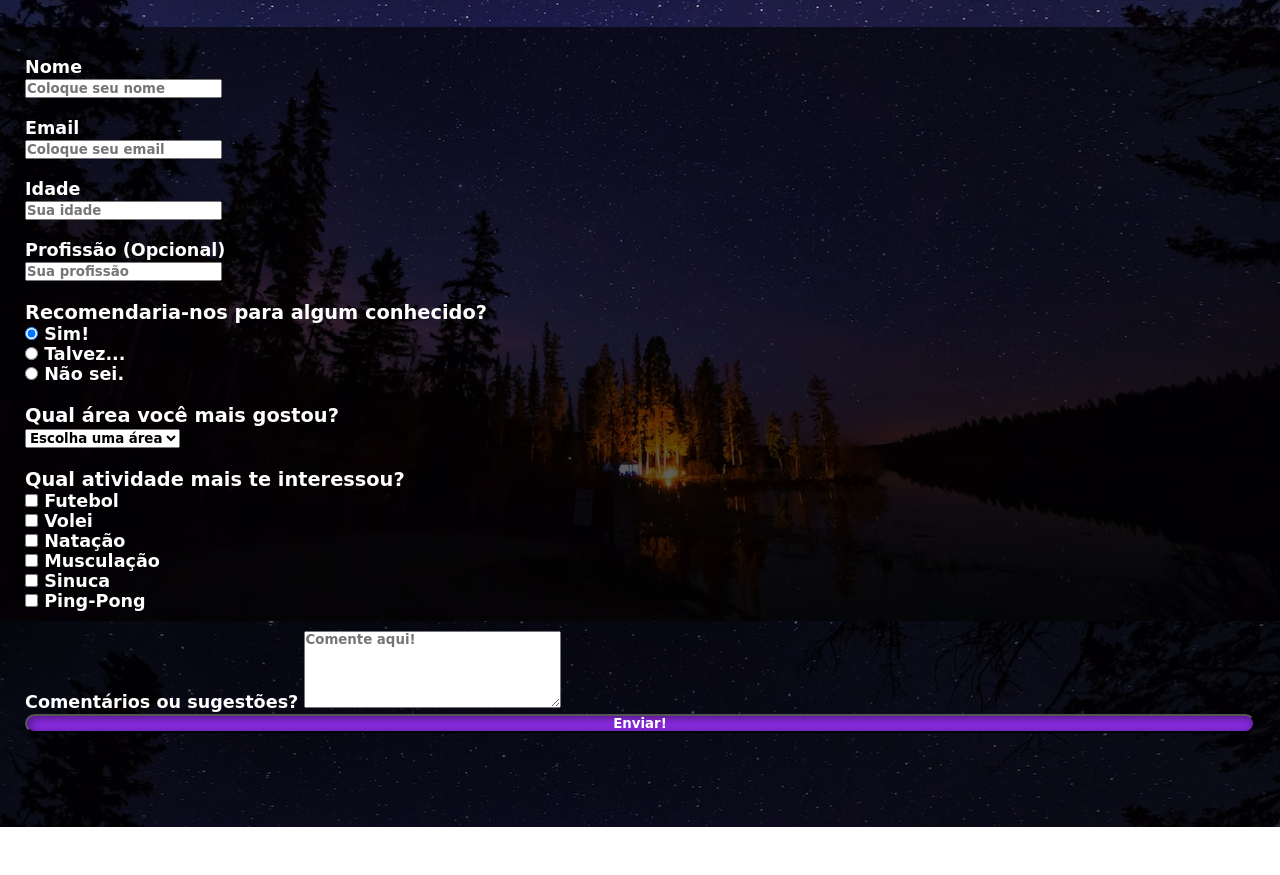
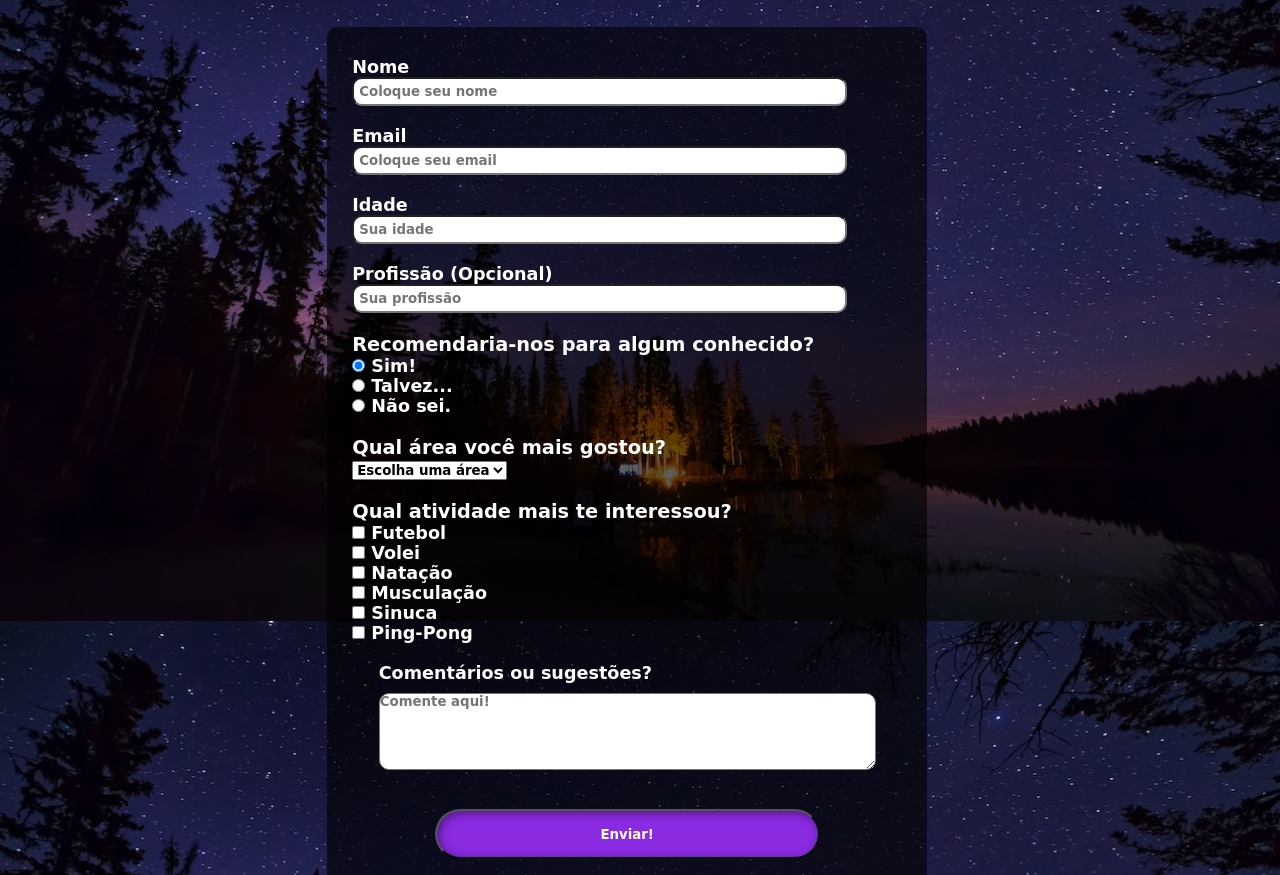
Before and after one commit to JoseAugusto7/Formul-rio, a plain HTML site: page index.html in a window 1280 px wide. Shown: the part 179-1054 px from the top of the page. Before the commit the page ends 1006 px from the top, so only its background shows below. Drawn offline with Linux system fonts and the light colour scheme.

Commit message:
finalizado

```diff
--- a/estilos/style.css
+++ b/estilos/style.css
@@ -8,9 +8,9 @@
     box-sizing: border-box;
 }
 
-html, body {
-    width: 100vw;
-    height: 100vh;
+body {
+    width: 98vw;
+    height: 98vh;
     background-image: url('../images/acampamento.jpg');
     background-size: cover;
     background-repeat: no-repeat;
@@ -21,8 +21,7 @@ html, body {
 header > p, h1 {
     padding-top: 40px;
     color: rgba(255, 255, 255, 0.816);
-    display: flex;
-    justify-content: center;
+    text-align: center;
 }
 
 h1 {
@@ -34,17 +33,20 @@ p {
 }
 
 main {
+    margin: auto;
     margin-top: 30px;
     background-color: rgba(0, 0, 0, 0.627);
-    width: 100vw;
-    height: 100vh;
+    width: 370px;
+    height: 1000px;
     border-radius: 10px;
     color: white;
 }
 
 form {
+    display: flex;
+    flex-direction: column;
+    justify-content: center;
     padding: 10px 25px 25px 25px;
-    font-weight: bold;
     font-size: 1.1em;
 }
 
@@ -52,10 +54,45 @@ div {
     padding-top: 20px;
 }
 
+input.cai {
+    width: 90%;
+    border-radius: 10px;
+    padding: 5px;
+}
+
 input.botao {
     width: 100%;
+    height: 50px;
     border-radius: 25px;
+    margin-top: 15px;
     box-shadow: inset 2px 2px 10px rgba(0, 0, 0, 0.46);
     color: white;
     background-color: blueviolet;
+    transition-duration: .3s;
 }
+
+input.botao:hover {
+    background-color: rgba(165, 42, 42, 0.627);
+}
+
+div.coment {
+    margin: auto;
+}
+
+textarea {
+    margin-top: 10px;
+    border-radius: 10px;
+}
+
+
+@media (min-width: 850px) {
+    main {
+        width: 600px;
+    }
+
+    input.botao {
+        width: 70%;
+        margin: auto;
+        margin-top: 35px;
+    }
+}
--- a/index.html
+++ b/index.html
@@ -17,21 +17,21 @@
 
     <main>
         <form action="#" method="post">
-            <div class="nome">
+            <div>
                 <label for="nome">Nome</label><br>
-                <input type="text" name="nome" id="nome" required placeholder="Coloque seu nome"><br>
+                <input class="cai" type="text" name="nome" id="nome" required placeholder="Coloque seu nome"><br>
             </div>
-            <div class="email">
+            <div>
                 <label for="email">Email</label><br>
-                <input type="email" name="email" id="email" required placeholder="Coloque seu email"><br>
+                <input class="cai" type="email" name="email" id="email" required placeholder="Coloque seu email"><br>
             </div>
-            <div class="idade">
+            <div>
                 <label for="idade">Idade</label><br>
-                <input type="number" name="idade" id="idade" required min="18" placeholder="Sua idade"><br>
+                <input class="cai" type="number" name="idade" id="idade" required min="18" placeholder="Sua idade"><br>
             </div>
-            <div class="prof">
+            <div>
                 <label for="prof">Profissão (Opcional)</label><br>
-                <input type="text" name="prof" id="prof" placeholder="Sua profissão"><br>
+                <input class="cai" type="text" name="prof" id="prof" placeholder="Sua profissão"><br>
             </div>
             <div class="rec">
                 <p>Recomendaria-nos para algum conhecido?</p>
@@ -69,8 +69,8 @@
                 <label for="ping">Ping-Pong</label><br>
             </div>
             <div class="coment">
-                <label for="coment">Comentários ou sugestões?</label>
-                <textarea name="coment" id="coment" cols="30" rows="5" placeholder="Comente aqui!"></textarea><br>
+                <label for="coment">Comentários ou sugestões?</label><br>
+                <textarea name="coment" id="coment" cols="60" rows="5" placeholder="Comente aqui!"></textarea><br>
             </div>
             <input class="botao" type="submit" value="Enviar!">
         </form>
```
